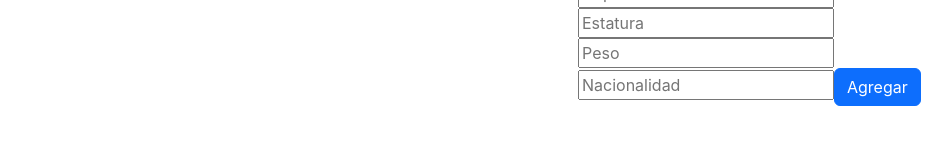
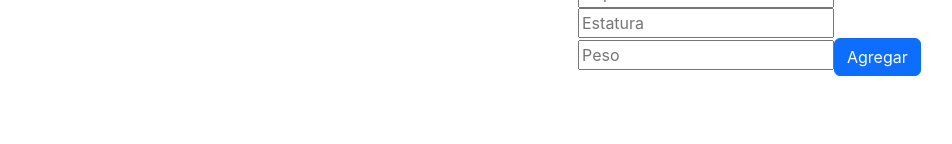
Before and after one commit to NoryanaC/RubricaCorte2, a React (Create React App) app: page / in a window 1280 px wide. Shown: the part 278-422 px from the top of the page, without its empty margins (264-1216 px from the left). Built offline with nearby package versions, Linux system fonts and the light colour scheme; no server answers; the database is empty.

Commit message:
Validaciones

```diff
--- a/src/components/Formulario.jsx
+++ b/src/components/Formulario.jsx
@@ -194,11 +194,7 @@ const Formulario = () => {
                     value={peso}
                     onChange= {(e)=>setPeso(e.target.value)}/>
 
-                    <input type="text"
-                    Classname="form-control mb-2"
-                    placeholder='Nacionalidad'
-                    value={nacionalidad}
-                    onChange= {(e)=>setNacionalidad(e.target.value)}/>
+
 
                     {
                         modoEdicion ?
```
